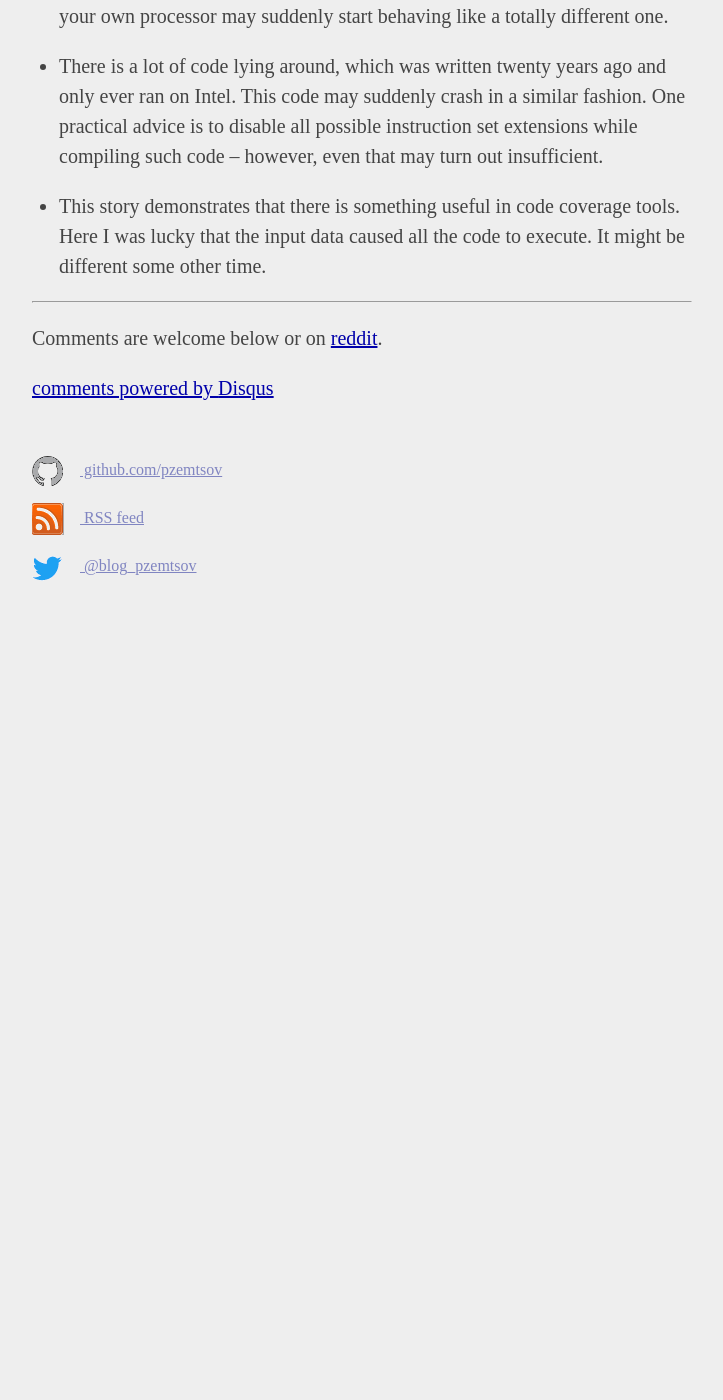
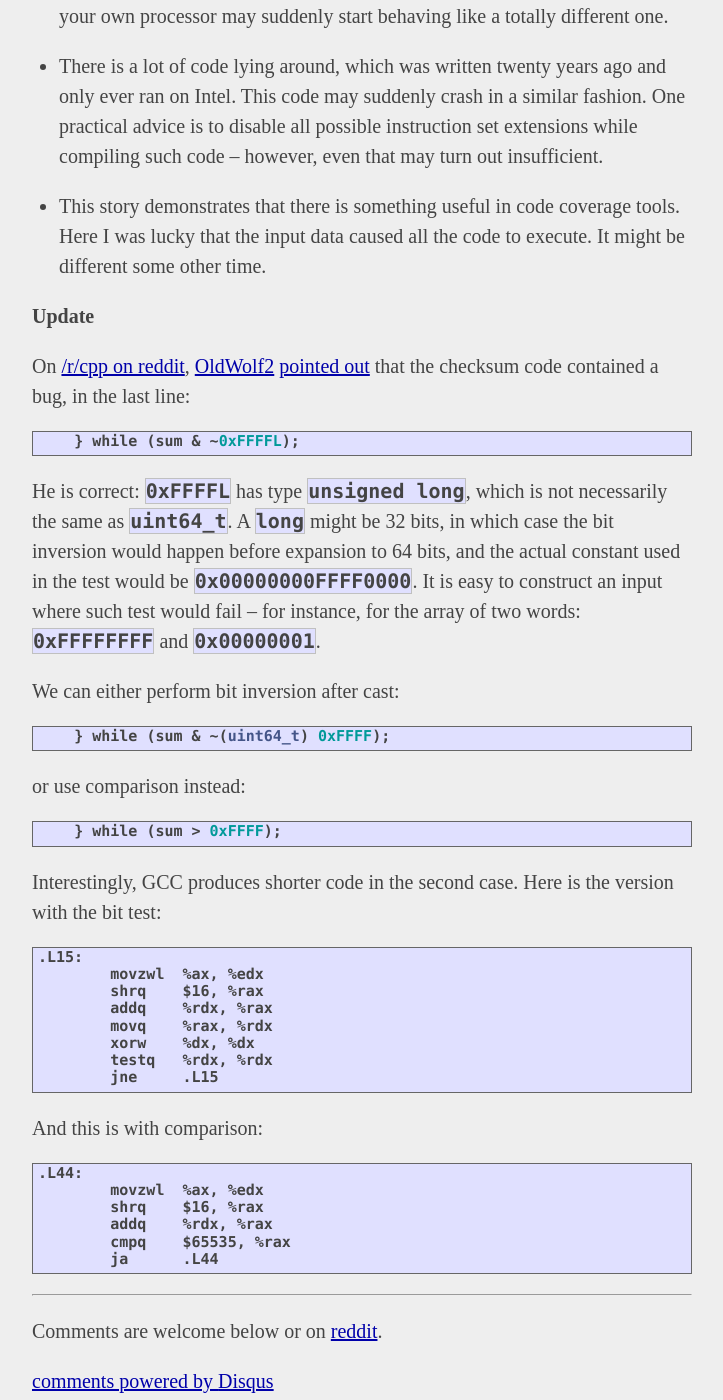
Before and after one commit to pzemtsov/pzemtsov.github.io, a Jekyll site: the page built from _posts/2016-11-06-bug-story-alignment-on-x86.md, in a window 1280 px wide and 1400 px high, scrolled down 16086 px. Shown: the whole window, without its empty margins (278-1001 px from the left). Built offline with Jekyll 4.4.1, drawn with Linux system fonts in a browser that asks for light colours; nearby versions of some CDN libraries; before the commit the page ends 16716 px from its top, so only the background shows below that.

Commit message:
Update added to the alignment article

```diff
--- a/_posts/2016-11-06-bug-story-alignment-on-x86.md
+++ b/_posts/2016-11-06-bug-story-alignment-on-x86.md
@@ -653,6 +653,56 @@ is to disable all possible instruction set extensions while compiling such code
 - This story demonstrates that there is something useful in code coverage tools. Here I was lucky that the input data caused all the code to execute. It might be different
 some other time.
 
+Update
+------
+
+On [/r/cpp on reddit]((https://www.reddit.com/r/cpp/comments/5bn8jx/a_bug_story_data_alignment_on_x86/)), [OldWolf2](https://www.reddit.com/user/OldWolf2)
+[pointed out](https://www.reddit.com/r/cpp/comments/5bn8jx/a_bug_story_data_alignment_on_x86/d9q4xcd/) that the checksum code contained a bug, in the last line:
+
+{% highlight C++ %}
+    } while (sum & ~0xFFFFL);
+{% endhighlight %}
+
+He is correct: `0xFFFFL` has type `unsigned long`, which is not necessarily the same as `uint64_t`. A `long` might be 32 bits, in which case the bit inversion would happen
+before expansion to 64 bits, and the actual constant used in the test would be `0x00000000FFFF0000`. It is easy to construct an input where such test would fail -- for instance,
+for the array of two words: `0xFFFFFFFF` and `0x00000001`.
+
+We can either perform bit inversion after cast:
+
+{% highlight C++ %}
+    } while (sum & ~(uint64_t) 0xFFFF);
+{% endhighlight %}
+
+or use comparison instead:
+
+{% highlight C++ %}
+    } while (sum > 0xFFFF);
+{% endhighlight %}
+
+Interestingly, GCC produces shorter code in the second case. Here is the version with the bit test:
+
+{% highlight asm %}
+.L15:
+        movzwl  %ax, %edx
+        shrq    $16, %rax
+        addq    %rdx, %rax
+        movq    %rax, %rdx
+        xorw    %dx, %dx
+        testq   %rdx, %rdx
+        jne     .L15
+{% endhighlight %}
+
+And this is with comparison:
+
+{% highlight asm %}
+.L44:
+        movzwl  %ax, %edx
+        shrq    $16, %rax
+        addq    %rdx, %rax
+        cmpq    $65535, %rax
+        ja      .L44
+{% endhighlight %}
+
 <hr/>
 
 Comments are welcome below or on [reddit](https://www.reddit.com/r/programming/comments/5bl553/a_bug_story_data_alignment_on_x86/).
```
